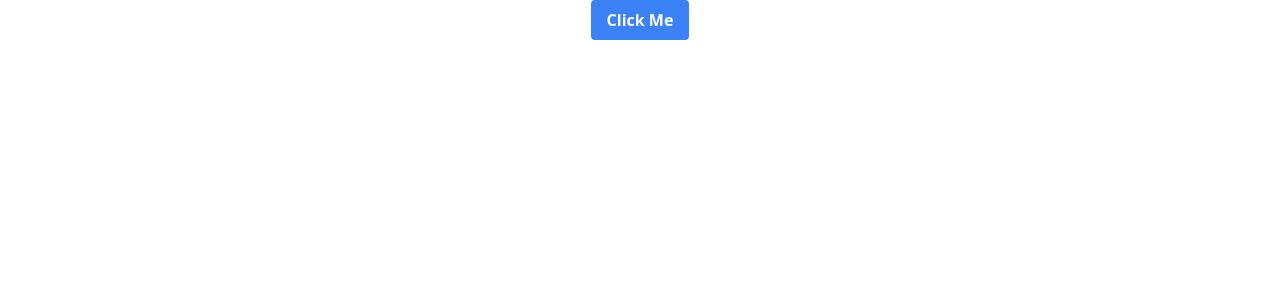
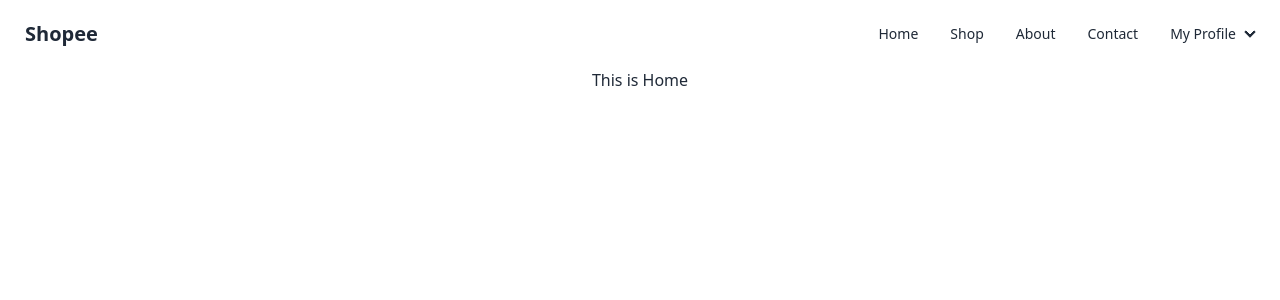
Before and after one commit to sethipriyanshu/ecommerce-app, a React (Create React App) app: page / in a window 1280 px wide. Shown: the top 300 px of the page. Built offline with nearby package versions, Linux system fonts and the light colour scheme.

Commit message:
add navbar

```diff
--- a/src/App.tsx
+++ b/src/App.tsx
@@ -5,11 +5,13 @@ import { Home } from './pages/home';
 import { Shop } from './pages/shop';
 import { Contact } from './pages/contact';
 import { About } from './pages/about';
+import { Navbar } from './components/navbar';
 
 function App() {
   return (
     <div className="App">
       <Router>
+        <Navbar/>
         <Routes>
           <Route path='/' element = {<Home/>}/>
           <Route path='/shop' element = {<Shop/>}/>
--- a/src/components/navbar.tsx
+++ b/src/components/navbar.tsx
@@ -2,6 +2,29 @@ import { Link } from "react-router-dom";
 
 export const Navbar = () =>{
     return(
-        <button className="bg-blue-500 hover:bg-blue-700 text-white font-bold py-2 px-4 rounded">Click Me</button>
+        <div className="navbar bg-base-100">
+  <div className="flex-1">
+    <a className="btn btn-ghost text-xl">Shopee</a>
+  </div>
+  <div className="flex-none">
+    <ul className="menu menu-horizontal px-1">
+      <li><Link to="/">Home</Link></li>
+      <li><Link to="/shop">Shop</Link></li>
+      <li><Link to="/about">About</Link></li>
+      <li><Link to="/contact">Contact</Link></li>
+      <li>
+        <details>
+          <summary>
+            My Profile
+          </summary>
+          <ul className="p-2 bg-base-100 rounded-t-none">
+            <li><a>Link 1</a></li>
+            <li><a>Link 2</a></li>
+          </ul>
+        </details>
+      </li>
+    </ul>
+  </div>
+</div>
     )
 }
--- a/src/pages/home.tsx
+++ b/src/pages/home.tsx
@@ -1,5 +1,5 @@
 import { Navbar } from "../components/navbar"
 
 export const Home = () =>{
-    return <Navbar/>
+    return <h1>This is Home</h1>
 }
--- a/tailwind.config.js
+++ b/tailwind.config.js
@@ -6,5 +6,5 @@ module.exports = {
   theme: {
     extend: {},
   },
-  plugins: [],
+  plugins: [require('daisyui')],
 }
```
